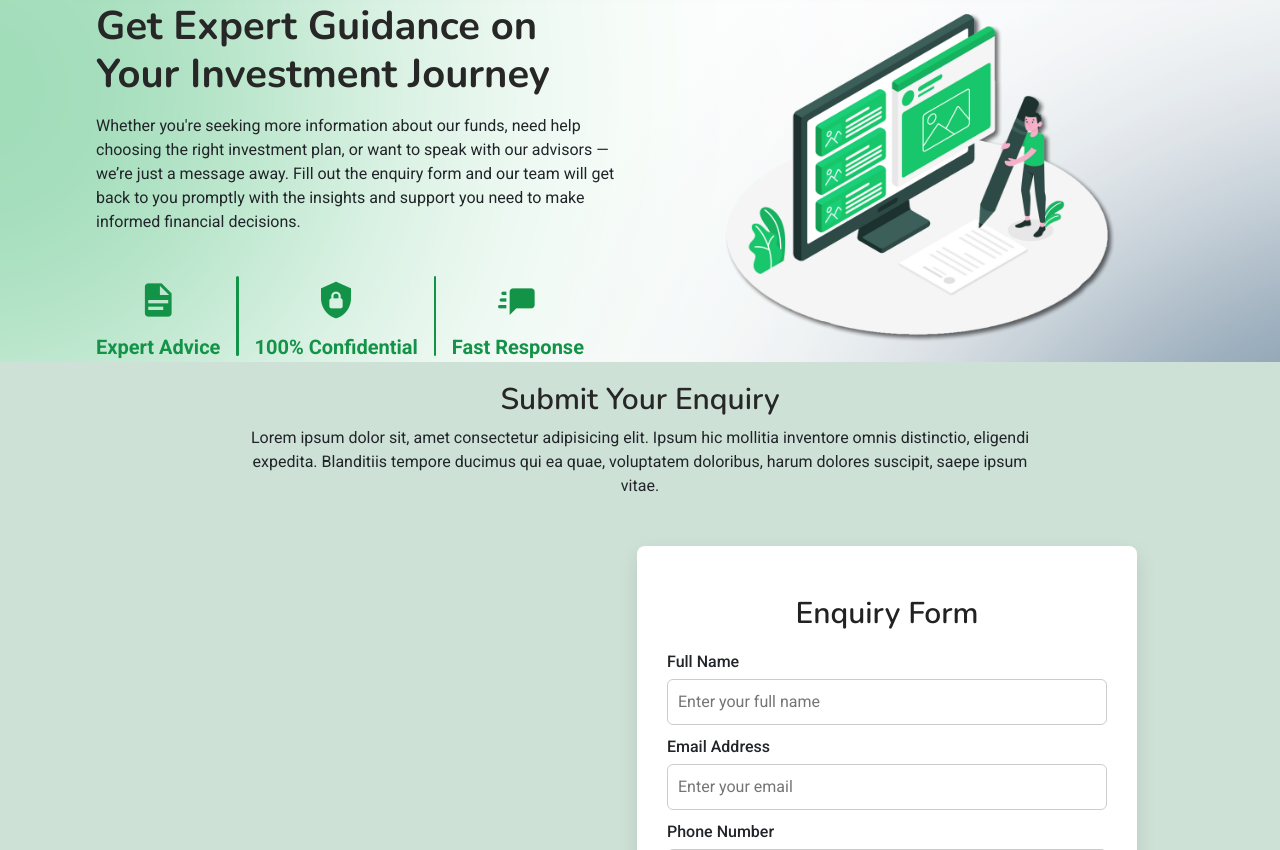
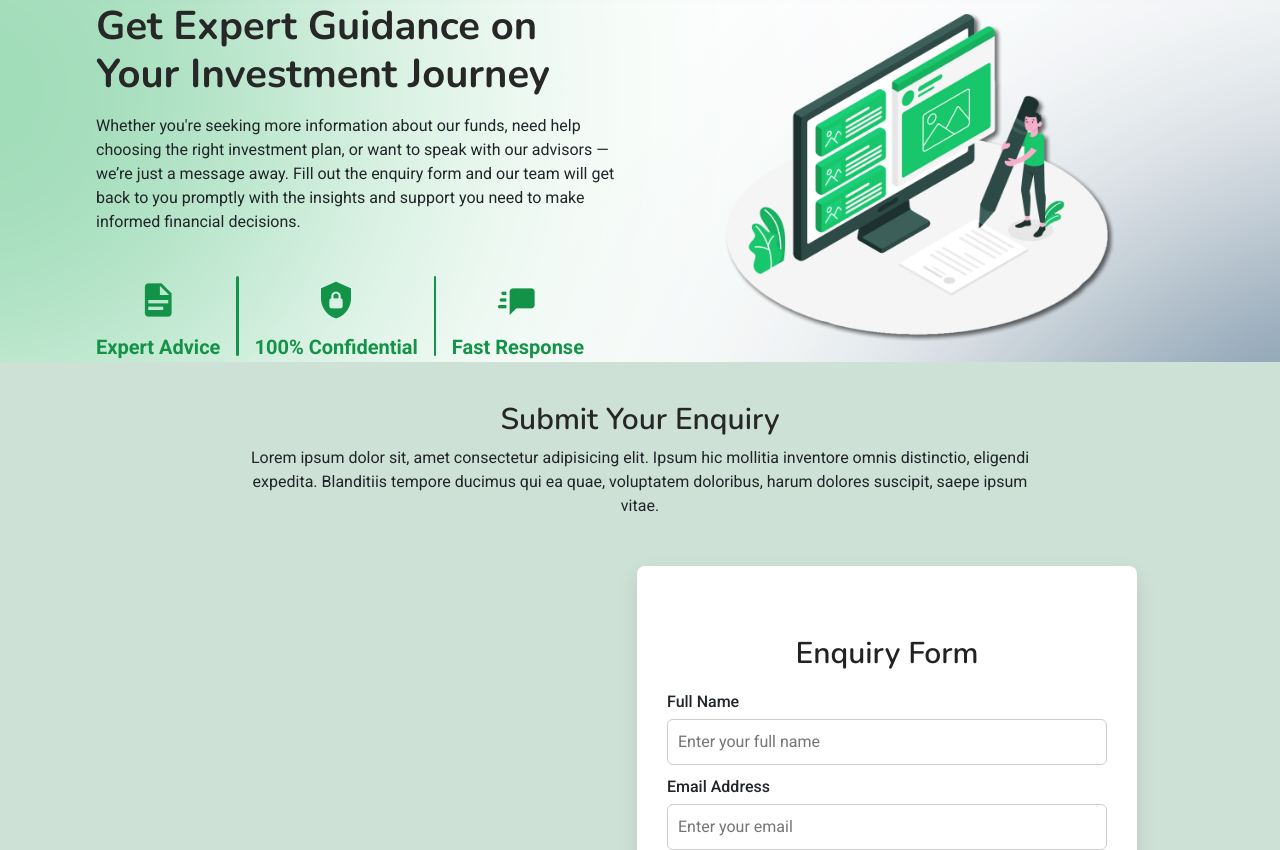
Before and after one commit to NarendarKarwasra/fund-new, a PHP site: page /enquiry.html in a window 1280 px wide. Shown: the part 118-968 px from the top of the page. Run offline with PHP 8.4, Linux system fonts and the light colour scheme.

Commit message:
Initial commit

```diff
--- a/assets/css/main.css
+++ b/assets/css/main.css
@@ -2057,7 +2057,7 @@ left: 150px;
 .enquiry-form h2{
   font-size: 30px;
   font-weight: 600;
-  padding-top: 20px;
+  padding-top: 40px;
 }
 .enquiry-form p{
   width: 75%;
```
